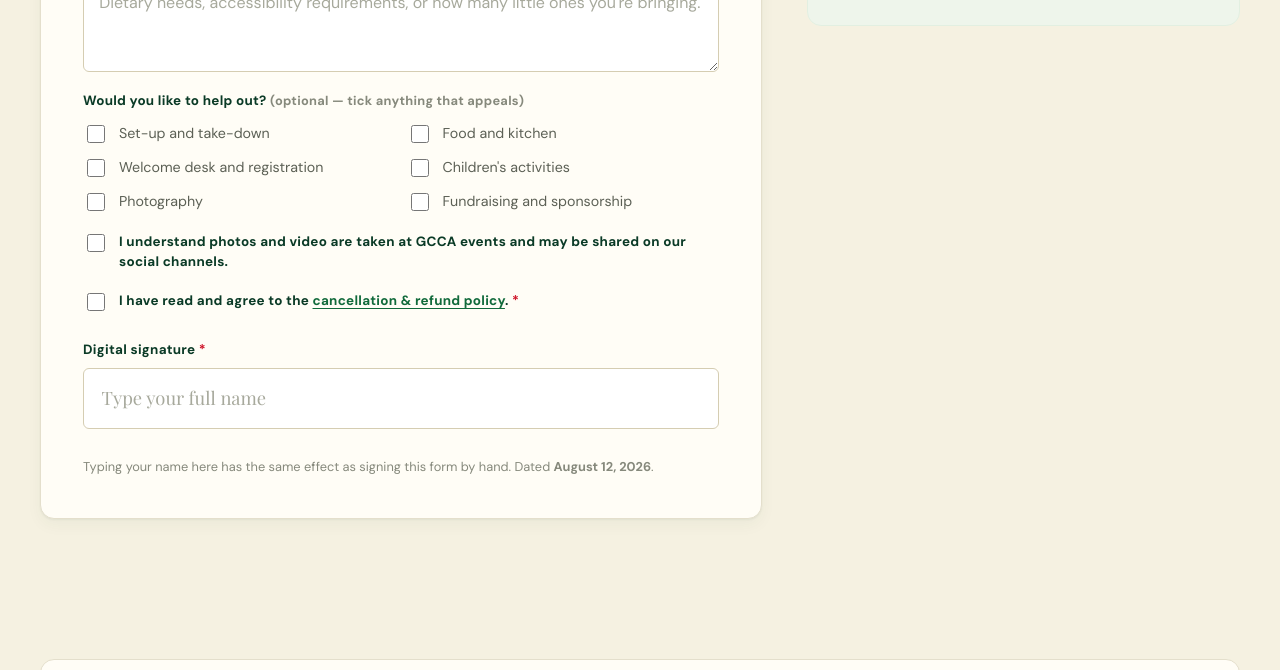
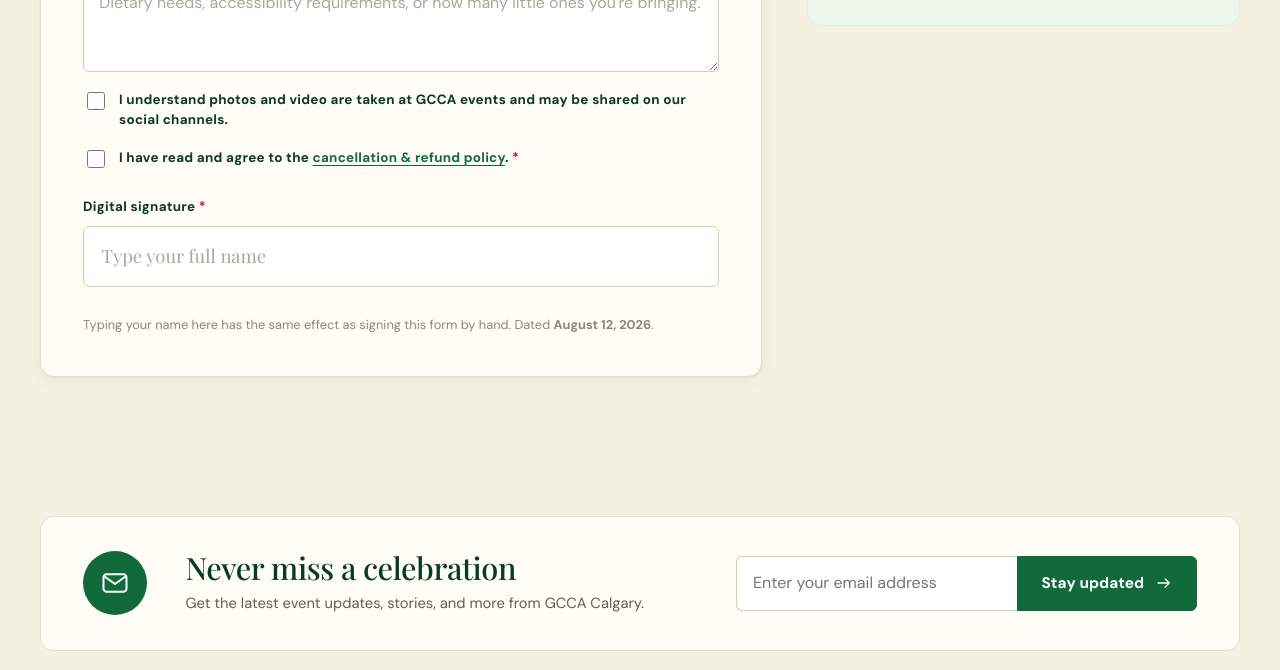
Before and after one commit to gefferyaddai/GCCA-website, a website built with webpack: page events.html in a window 1280 px wide. Shown: the part 4247-4917 px from the top of the page. Built offline with nearby package versions, Linux system fonts and the light colour scheme; a web font is replaced by a local one.

Commit message:
feat: finish main deliverables for client

```diff
--- a/events.html
+++ b/events.html
@@ -12,7 +12,9 @@
   <meta property="og:description" content="Gather. Celebrate. Connect. Find upcoming Guyanese cultural events in Calgary and register online.">
   <meta property="og:image" content="assets/events-hero.jpg">
 
-  <link rel="icon" href="favicon.svg" type="image/svg+xml">
+  <link rel="icon" href="/favicon.ico" sizes="any">
+  <link rel="apple-touch-icon" href="/apple-touch-icon.png">
+  <link rel="manifest" href="/site.webmanifest">
   <link rel="preconnect" href="https://fonts.googleapis.com">
   <link rel="preconnect" href="https://fonts.gstatic.com" crossorigin>
   <link href="https://fonts.googleapis.com/css2?family=DM+Sans:ital,opsz,wght@0,9..40,400;0,9..40,500;0,9..40,700;1,9..40,400&family=Playfair+Display:ital,wght@0,400;0,500;0,600;0,700;1,400;1,500&display=swap" rel="stylesheet">
@@ -231,20 +233,9 @@
                 <textarea id="regNotes" name="notes" style="min-height:96px" placeholder="Dietary needs, accessibility requirements, or how many little ones you're bringing."></textarea>
               </div>
 
-              <!-- TODO: swap these for the executive's final list of volunteer
-                   roles when Lorlene sends it. Editing the labels and values
-                   here is all that's needed — nothing else refers to them. -->
-              <fieldset class="choice-set field--full">
-                <legend class="fieldset__legend">Would you like to help out? <span class="field__hint">(optional — tick anything that appeals)</span></legend>
-                <div class="choice-set__options choice-set__options--split">
-                  <label class="check"><input type="checkbox" name="volunteer" value="setup"><span>Set-up and take-down</span></label>
-                  <label class="check"><input type="checkbox" name="volunteer" value="kitchen"><span>Food and kitchen</span></label>
-                  <label class="check"><input type="checkbox" name="volunteer" value="welcome"><span>Welcome desk and registration</span></label>
-                  <label class="check"><input type="checkbox" name="volunteer" value="children"><span>Children's activities</span></label>
-                  <label class="check"><input type="checkbox" name="volunteer" value="photography"><span>Photography</span></label>
-                  <label class="check"><input type="checkbox" name="volunteer" value="fundraising"><span>Fundraising and sponsorship</span></label>
-                </div>
-              </fieldset>
+              <!-- Volunteering is asked once a year on the membership form,
+                   not per event — the executive's list is of annual events to
+                   help with, not jobs on the day. See index.html#membership. -->
 
               <div class="field field--full">
                 <label class="check">
```
